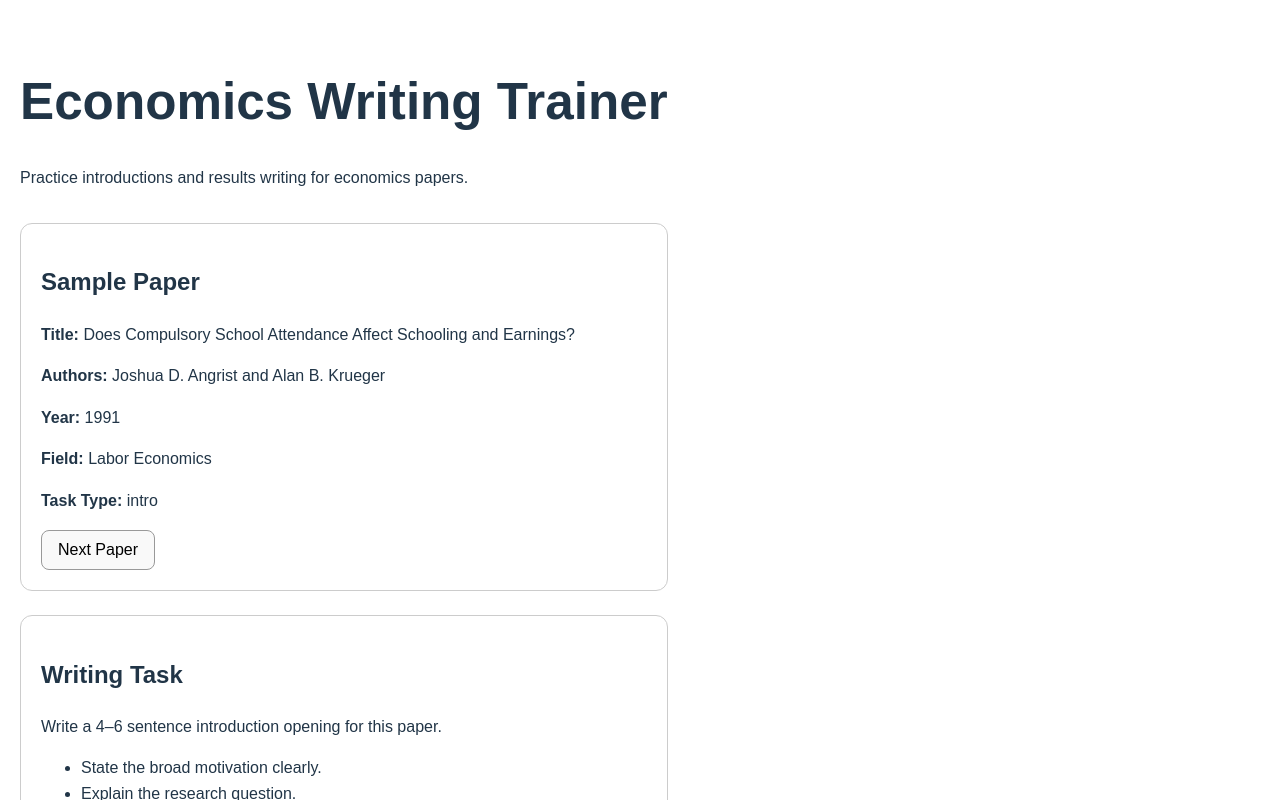
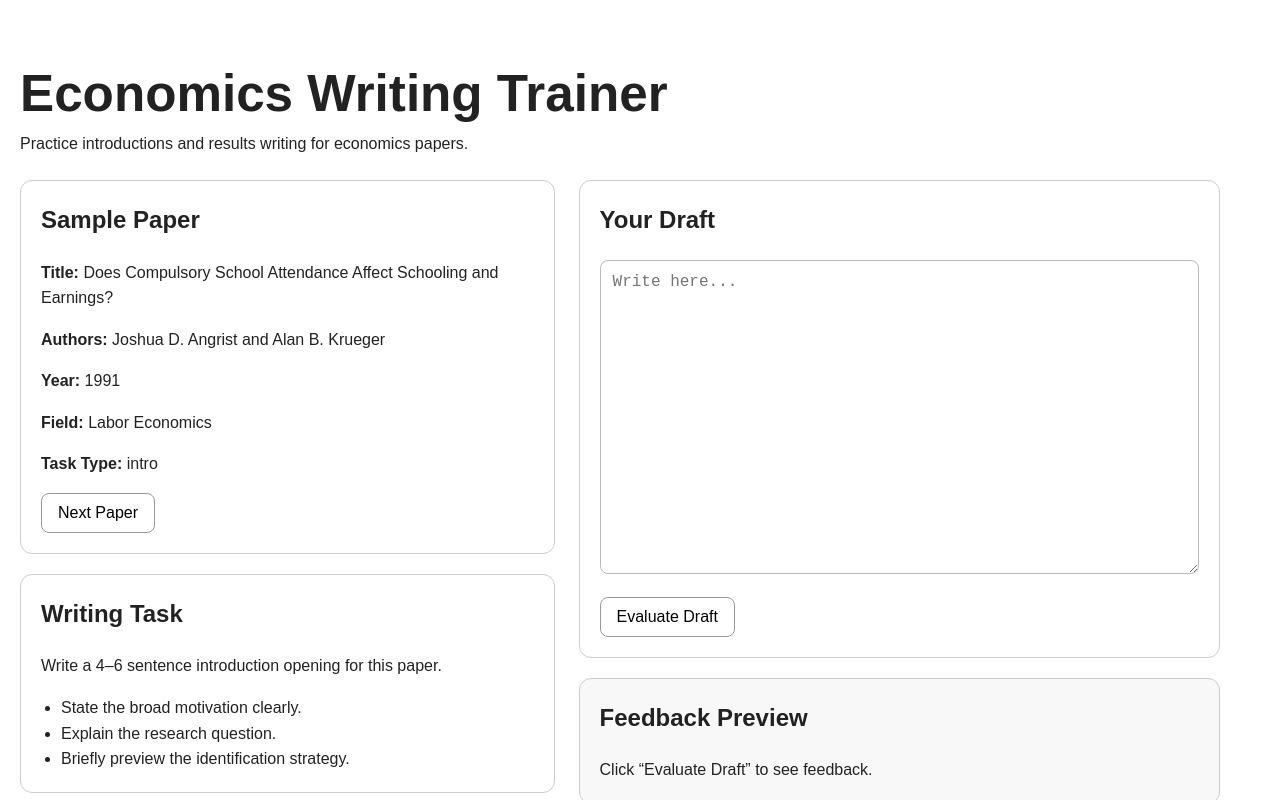
Before and after one commit to YutaroTakayasu/econ-writing-trainer, a React (Vite) app: page / in a window 1280 px wide. Shown: the top 800 px of the page. Built offline with nearby package versions, Linux system fonts and the light colour scheme.

Commit message:
Change layout to two-column writing interface

```diff
--- a/src/App.tsx
+++ b/src/App.tsx
@@ -26,25 +26,39 @@ function App() {
   return (
     <main
       style={{
-        maxWidth: "1000px",
+        maxWidth: "1200px",
         margin: "0 auto",
-        padding: "40px 20px",
+        padding: "32px 20px 48px",
         fontFamily: "Arial, sans-serif",
         lineHeight: 1.6,
+        color: "#222",
       }}
     >
-      <h1>Economics Writing Trainer</h1>
-      <p>Practice introductions and results writing for economics papers.</p>
+      <header style={{ marginBottom: "24px" }}>
+        <h1 style={{ marginBottom: "8px" }}>Economics Writing Trainer</h1>
+        <p style={{ margin: 0 }}>
+          Practice introductions and results writing for economics papers.
+        </p>
+      </header>
 
+      <div
+        style={{
+          display: "grid",
+          gridTemplateColumns: "1fr 1.2fr",
+          gap: "24px",
+          alignItems: "start",
+        }}
+      >
+        <div>
           <section
             style={{
-          marginTop: "32px",
               padding: "20px",
               border: "1px solid #ccc",
               borderRadius: "12px",
+              backgroundColor: "#fff",
             }}
           >
-        <h2>Sample Paper</h2>
+            <h2 style={{ marginTop: 0 }}>Sample Paper</h2>
             <p>
               <strong>Title:</strong> {currentPaper.title}
             </p>
@@ -70,6 +84,7 @@ function App() {
                   borderRadius: "8px",
                   border: "1px solid #999",
                   cursor: "pointer",
+                  backgroundColor: "#fff",
                 }}
               >
                 Next Paper
@@ -79,15 +94,16 @@ function App() {
 
           <section
             style={{
-          marginTop: "24px",
+              marginTop: "20px",
               padding: "20px",
               border: "1px solid #ccc",
               borderRadius: "12px",
+              backgroundColor: "#fff",
             }}
           >
-        <h2>Writing Task</h2>
+            <h2 style={{ marginTop: 0 }}>Writing Task</h2>
             <p>{currentPaper.task}</p>
-        <ul>
+            <ul style={{ paddingLeft: "20px", marginBottom: 0 }}>
               {currentPaper.points.map((point) => (
                 <li key={point}>{point}</li>
               ))}
@@ -96,14 +112,14 @@ function App() {
 
           <section
             style={{
-    	marginTop: "24px",
+              marginTop: "20px",
               padding: "20px",
               border: "1px solid #ccc",
               borderRadius: "12px",
               backgroundColor: "#f9f9ff",
             }}
           >
-  	<h2>Model Excerpt</h2>
+            <h2 style={{ marginTop: 0 }}>Model Excerpt</h2>
 
             <button
               onClick={() => setShowExcerpt((prev) => !prev)}
@@ -114,37 +130,86 @@ function App() {
                 border: "1px solid #999",
                 cursor: "pointer",
                 marginBottom: "12px",
+                backgroundColor: "#fff",
               }}
             >
               {showExcerpt ? "Hide Excerpt" : "Show Excerpt"}
             </button>
 
             {showExcerpt ? (
-    	<p>{currentPaper.excerpt}</p>
+              <p style={{ marginBottom: 0 }}>{currentPaper.excerpt}</p>
             ) : (
-    	<p>The model excerpt is hidden. Try writing first, then reveal it.</p>
+              <p style={{ marginBottom: 0 }}>
+                The model excerpt is hidden. Try writing first, then reveal it.
+              </p>
             )}
+          </section>
+        </div>
+
+        <div>
+          <section
+            style={{
+              padding: "20px",
+              border: "1px solid #ccc",
+              borderRadius: "12px",
+              backgroundColor: "#fff",
+            }}
+          >
+            <h2 style={{ marginTop: 0 }}>Your Draft</h2>
+            <textarea
+              value={draft}
+              onChange={(e) => setDraft(e.target.value)}
+              placeholder="Write here..."
+              rows={16}
+              style={{
+                width: "100%",
+                padding: "12px",
+                fontSize: "16px",
+                borderRadius: "8px",
+                border: "1px solid #bbb",
+                boxSizing: "border-box",
+                resize: "vertical",
+              }}
+            />
+
+            <div style={{ marginTop: "16px" }}>
+              <button
+                onClick={() => setSubmitted(true)}
+                style={{
+                  padding: "10px 16px",
+                  fontSize: "16px",
+                  borderRadius: "8px",
+                  border: "1px solid #999",
+                  cursor: "pointer",
+                  backgroundColor: "#fff",
+                }}
+              >
+                Evaluate Draft
+              </button>
+            </div>
           </section>
 
           <section
             style={{
-          marginTop: "24px",
+              marginTop: "20px",
               padding: "20px",
               border: "1px solid #ccc",
               borderRadius: "12px",
               backgroundColor: "#f8f8f8",
             }}
           >
-        <h2>Feedback Preview</h2>
+            <h2 style={{ marginTop: 0 }}>Feedback Preview</h2>
 
             {!submitted ? (
-          <p>Click “Evaluate Draft” to see feedback.</p>
+              <p style={{ marginBottom: 0 }}>
+                Click “Evaluate Draft” to see feedback.
+              </p>
             ) : (
               <>
                 <p>
                   <strong>Score:</strong> {feedback.score} / 100
                 </p>
-            <ul>
+                <ul style={{ paddingLeft: "20px", marginBottom: 0 }}>
                   {feedback.comments.map((comment) => (
                     <li key={comment}>{comment}</li>
                   ))}
@@ -152,6 +217,8 @@ function App() {
               </>
             )}
           </section>
+        </div>
+      </div>
     </main>
   )
 }
```
Lines whose indentation alone changed are shown as unchanged.
